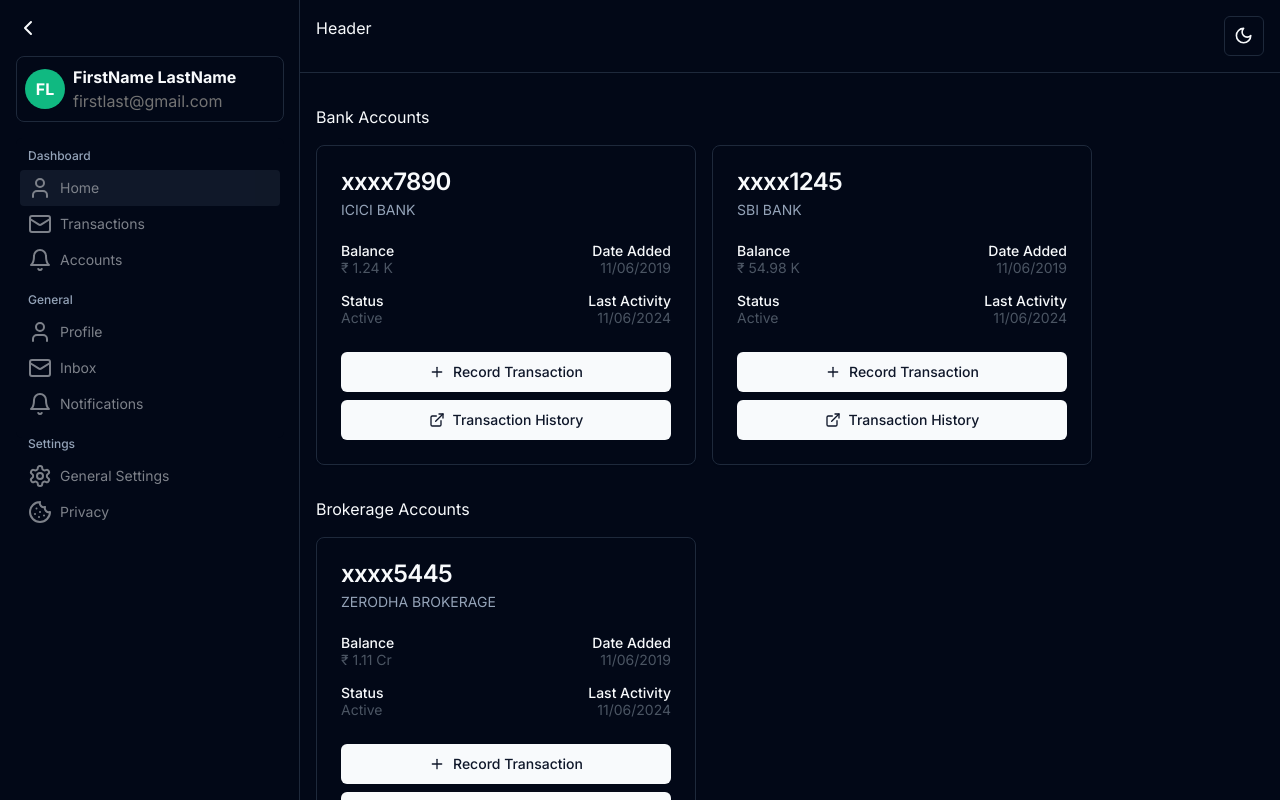
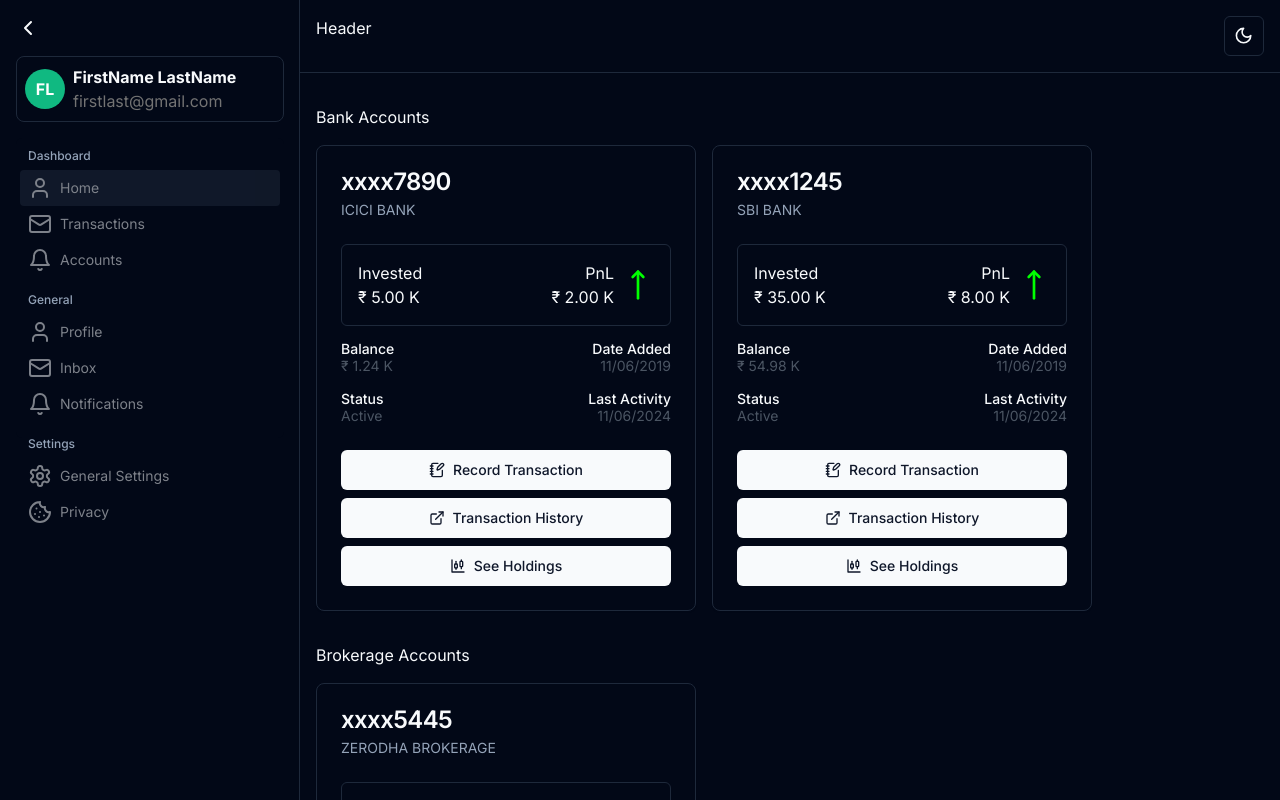
Before and after one commit to noobiecoder1942/finance-tracker, a Next.js app: page /dashboard/accounts in a window 1280 px wide. Shown: the top 800 px of the page. Built offline with nearby package versions, Linux system fonts and the light colour scheme.

Commit message:
Update account cards with Invested, PnL

```diff
--- a/package.json
+++ b/package.json
@@ -12,6 +12,7 @@
     "@radix-ui/react-dialog": "^1.1.1",
     "@radix-ui/react-dropdown-menu": "^2.1.1",
     "@radix-ui/react-slot": "^1.1.0",
+    "@radix-ui/react-switch": "^1.1.0",
     "@tanstack/react-table": "^8.19.2",
     "class-variance-authority": "^0.7.0",
     "clsx": "^2.1.1",
--- a/src/app/dashboard/accounts/account.ts
+++ b/src/app/dashboard/accounts/account.ts
@@ -10,4 +10,6 @@ type Account = {
     accountNumber: string
     balance: number
     institution: string
+    invested: number
+    profit: number
 }
--- a/src/app/dashboard/accounts/accountcard.tsx
+++ b/src/app/dashboard/accounts/accountcard.tsx
@@ -8,41 +8,66 @@ import {
   CardHeader,
   CardTitle,
 } from "@/components/ui/card"
-import { ExternalLink, Plus } from "lucide-react"
+import { ExternalLink, NotebookPen, CandlestickChart, BellRing, MoveUp, MoveDown } from "lucide-react"
 
 type CardProps = React.ComponentProps<typeof Card>;
 
 interface AccountCardProps extends CardProps {
-    accountNumber: string;
-    institution: string;
-    balance: number;
-    type: string;
+    account: Account;
 };
 
 const formatBalance = (balance: number): string => {
-    if (balance >= 10_000_000) {
-      return `₹ ${(balance / 10_000_000).toFixed(2)} Cr`;
-    } else if (balance >= 100_000) {
-      return `₹ ${(balance / 100_000).toFixed(2)} L`;
-    } else if (balance >= 1_000) {
-      return `₹ ${(balance / 1_000).toFixed(2)} K`;
+    const absBalance = Math.abs(balance); // Get the absolute value of the balance
+
+    let formattedBalance: string;
+
+    if (absBalance >= 10_000_000) {
+      formattedBalance = `₹ ${(absBalance / 10_000_000).toFixed(2)} Cr`;
+    } else if (absBalance >= 100_000) {
+      formattedBalance = `₹ ${(absBalance / 100_000).toFixed(2)} L`;
+    } else if (absBalance >= 1_000) {
+      formattedBalance = `₹ ${(absBalance / 1_000).toFixed(2)} K`;
     } else {
-      return `₹ ${balance.toFixed(2)}`;
+      formattedBalance = `₹ ${absBalance.toFixed(2)}`;
     }
+
+    // Add negative sign back if the original balance was negative
+    return balance < 0 ? `- ${formattedBalance}` : formattedBalance;
   };
 
-export default function AccountCard({ accountNumber, institution, balance, type, className, ...props }: AccountCardProps) {
+export default function AccountCard({ account, className, ...props }: AccountCardProps) {
     return (
         <Card className={cn("w-[380px]", className)} {...props}>
             <CardHeader>
-                <CardTitle>{accountNumber}</CardTitle>
-                <CardDescription>{institution} {type}</CardDescription>
+                <CardTitle>{account.accountNumber}</CardTitle>
+                <CardDescription>{account.institution} {account.type}</CardDescription>
             </CardHeader>
 
-            <CardContent className="grid grid-cols-2 gap-4">
+            <CardContent className="grid gap-4">
+
+                <div className="flex justify-between gap-x-4 rounded-md border p-4">
+                    <div  className="text-left">
+                        <p>Invested</p>
+                        <p>{formatBalance(account.invested)}</p>
+                    </div>
+                    <div className="flex items-center text-right">
+                        <div>
+                            <p>PnL</p>
+                            <p>{formatBalance(account.profit)}</p>
+                        </div>
+                        {account.profit > 0 ? (
+                            <MoveUp className="ml-2" color="#00ff00" size={32}/>
+                            ) : (
+                            <MoveDown className="ml-2" color="#ff0000" size={32}/>
+                            )}
+
+                    </div>
+                </div>
+
+                <div className="grid grid-cols-2 gap-4">
                     <div>
                         <p className="text-sm font-medium leading-none">Balance</p>
-                    <p className="text-sm text-gray-600">{formatBalance(balance)}</p>
+                        <p className="text-sm text-gray-600">{formatBalance(account.balance)}</p>
                     </div>
                     <div className="text-right">
                         <p className="text-sm font-medium leading-none">Date Added</p>
@@ -56,15 +81,19 @@ export default function AccountCard({ accountNumber, institution, balance, type,
                         <p className="text-sm font-medium leading-none">Last Activity</p>
                         <p className="text-sm text-gray-600">11/06/2024</p>
                     </div>
+                </div>
 
             </CardContent>
 
             <CardFooter className="flex flex-col gap-y-2">
                 <Button className="w-full">
-                    <Plus  className="mr-2 h-4 w-4" />Record Transaction
+                    <NotebookPen  className="mr-2 h-4 w-4" />Record Transaction
                 </Button>
                 <Button className="w-full">
                     <ExternalLink className="mr-2 h-4 w-4" />Transaction History
+                </Button>
+                <Button className="w-full">
+                    <CandlestickChart className="mr-2 h-4 w-4" />See Holdings
                 </Button>
             </CardFooter>
         </Card>
--- a/src/app/dashboard/accounts/page.tsx
+++ b/src/app/dashboard/accounts/page.tsx
@@ -8,25 +8,33 @@ async function getData(): Promise<Account[]> {
         type: "BANK",
         accountNumber: "xxxx7890",
         balance: 1235,
-        institution: "ICICI"
+        institution: "ICICI",
+        invested: 5000.454,
+        profit: 2000
         },
         {id: "2",
         type: "BANK",
         accountNumber: "xxxx1245",
         balance: 54984,
-        institution: "SBI"
+        institution: "SBI",
+        invested: 35000.4534,
+        profit: 8000.455
         },
         {id: "3",
         type: "BROKERAGE",
         accountNumber: "xxxx5445",
         balance: 11121892,
-        institution: "ZERODHA"
+        institution: "ZERODHA",
+        invested: 45343,
+        profit: -251.843
         },
         {id: "4",
         type: "RETIREMENT",
         accountNumber: "xxxx6234",
         balance: 2323299,
-        institution: "PPF"
+        institution: "PPF",
+        invested: 348634,
+        profit: -25430.453
         },
     ]
   }
@@ -44,8 +52,7 @@ export default async function Accounts() {
             <h2 className="py-4">Bank Accounts</h2>
             <div className="flex flex-row gap-4">
                 {bankAccounts.map((acc, index) => (
-                    <AccountCard key={index} accountNumber={acc.accountNumber} type={acc.type}
-                    balance={acc.balance} institution={acc.institution}
+                    <AccountCard key={index} account={acc}
                     />
                 ))}
             </div>
@@ -54,8 +61,7 @@ export default async function Accounts() {
             <h2 className="py-4">Brokerage Accounts</h2>
                 <div className="flex flex-row gap-4">
                     {brokerageAccounts.map((acc, index) => (
-                        <AccountCard key={index} accountNumber={acc.accountNumber} type={acc.type}
-                        balance={acc.balance} institution={acc.institution}
+                        <AccountCard key={index} account={acc}
                         />
                     ))}
             </div>
@@ -64,8 +70,7 @@ export default async function Accounts() {
             <h2 className="py-4">Retirement Accounts</h2>
                 <div className="flex flex-row gap-4">
                     {retirementAccounts.map((acc, index) => (
-                        <AccountCard key={index} accountNumber={acc.accountNumber} type={acc.type}
-                        balance={acc.balance} institution={acc.institution}
+                        <AccountCard key={index} account={acc}
                         />
                     ))}
             </div>
--- /dev/null
+++ b/src/components/ui/switch.tsx
@@ -0,0 +1,29 @@
+"use client"
+
+import * as React from "react"
+import * as SwitchPrimitives from "@radix-ui/react-switch"
+
+import { cn } from "@/lib/utils"
+
+const Switch = React.forwardRef<
+  React.ElementRef<typeof SwitchPrimitives.Root>,
+  React.ComponentPropsWithoutRef<typeof SwitchPrimitives.Root>
+>(({ className, ...props }, ref) => (
+  <SwitchPrimitives.Root
+    className={cn(
+      "peer inline-flex h-6 w-11 shrink-0 cursor-pointer items-center rounded-full border-2 border-transparent transition-colors focus-visible:outline-none focus-visible:ring-2 focus-visible:ring-ring focus-visible:ring-offset-2 focus-visible:ring-offset-background disabled:cursor-not-allowed disabled:opacity-50 data-[state=checked]:bg-primary data-[state=unchecked]:bg-input",
+      className
+    )}
+    {...props}
+    ref={ref}
+  >
+    <SwitchPrimitives.Thumb
+      className={cn(
+        "pointer-events-none block h-5 w-5 rounded-full bg-background shadow-lg ring-0 transition-transform data-[state=checked]:translate-x-5 data-[state=unchecked]:translate-x-0"
+      )}
+    />
+  </SwitchPrimitives.Root>
+))
+Switch.displayName = SwitchPrimitives.Root.displayName
+
+export { Switch }
```
Also changed, not shown: 1 other file (tests, documents, lock files or other folders). Lines whose indentation alone changed are shown as unchanged.
